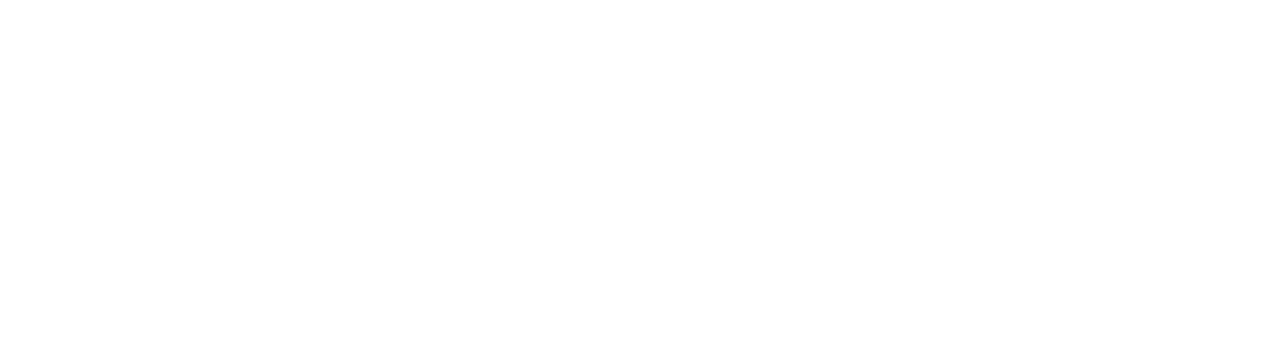
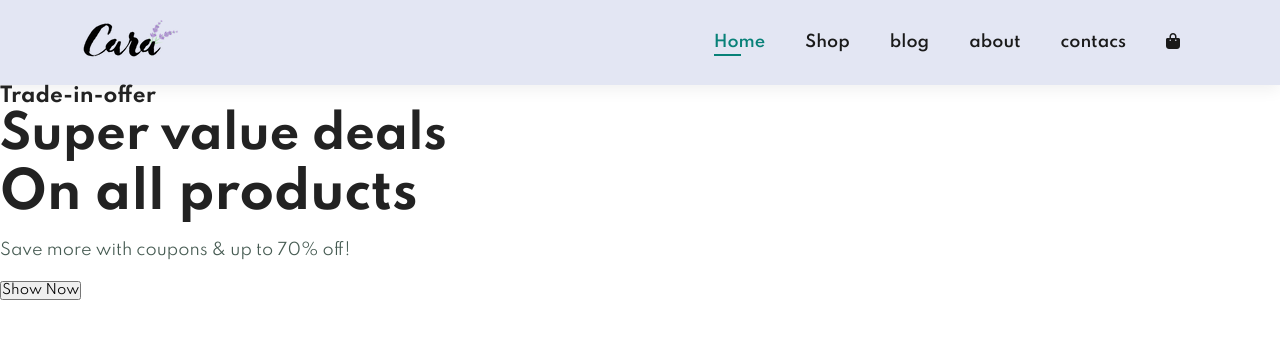
Before and after one commit to Mohammad-Asif-Web/Cara-A-Multipage-Modern-Ecommerce-Website, a website: page index.html in a window 1280 px wide. Drawn offline with Linux system fonts and the light colour scheme.

Commit message:
codes updated and some files modified

```diff
--- a/assets/css/style.css
+++ b/assets/css/style.css
@@ -0,0 +1,89 @@
+@import url('https://fonts.googleapis.com/css2?family=Spartan:wght@100;200;300;400;500;600;700;800;900&display=swap');
+
+/* =============Global CSS Styles============ */
+*{
+    margin: 0;
+    padding: 0;
+    box-sizing: border-box;
+    text-decoration: none;
+    font-family: 'spartan', sans-serif;
+}
+h1{
+    font-size: 50px;
+    line-height: 64px;
+    color: #222;
+}
+h2{
+    font-size: 46px;
+    line-height: 54px;
+    color: #222;
+}
+h4{
+    font-size: 20px;
+    color: #222;
+}
+h6{
+    font-weight: 700;
+    font-size: 12px;
+}
+p{
+    font-size: 16px;
+    color: #465b52;
+    margin: 15px 0 20px 0;
+}
+.section-p1{
+    padding: 40px 80px;
+}
+.section-m1{
+    margin: 40px 0;
+}
+body{
+    width: 100%;
+    scroll-behavior: smooth;
+}
+
+/* ==========Header start */
+    #header{
+        display: flex;
+        align-items: center;
+        justify-content: space-between;
+        padding: 20px 80px;
+        background: #e3e6f3;
+        box-shadow: 0 5px 15px rgba(0, 0, 0, 0.06);
+    }
+    #navbar{
+        display: flex;
+        align-items: center;
+        justify-content: center;
+    }
+    #navbar li{
+        list-style: none;
+        padding: 0 20px;
+        position: relative;
+    }
+    #navbar li a{
+        font-size: 16px;
+        font-weight: 600;
+        color: #1a1a1a;
+        transition: 0.3s ease;
+    }
+    #navbar li a:hover,
+    #navbar li a.active{
+        color: #088178;
+    }
+    #navbar li a.active::after,
+    #navbar li a:hover::after{
+        content: "";
+        width: 30%;
+        height: 2px;
+        background-color: #088178;
+        position: absolute;
+        bottom: -4px;
+        left: 20px;
+    }
+/* ==========Header end */
+
+/* ==========Hero Start */
+
+
+/* ==========Hero End */
--- a/index.html
+++ b/index.html
@@ -6,10 +6,29 @@
     <meta name="viewport" content="width=device-width, initial-scale=1.0">
     <title>Cara - A Modern ECommerce Website</title>
     <link rel="stylesheet" href="./assets/css/style.css">
+    <link rel="stylesheet" href="https://cdnjs.cloudflare.com/ajax/libs/font-awesome/6.0.0/css/all.min.css"/>
 </head>
 <body>
 
+    <section id="header">
+        <a href="#"><img src="img/logo.png" alt="logo"></a>
+        <ul id="navbar">
+            <li><a class="active" href="index.html">Home</a></li>
+            <li><a href="shop.html">Shop</a></li>
+            <li><a href="Blog.html">blog</a></li>
+            <li><a href="About.html">about</a></li>
+            <li><a href="Contact.html">contacs</a></li>
+            <li><a href="cart.html"><i class="fas fa-shopping-bag"></i></a></li>
+        </ul>
+    </section>
 
+    <section id="hero">
+        <h4>Trade-in-offer</h4>
+        <h2>Super value deals</h2>
+        <h1>On all products</h1>
+        <p>Save more with coupons & up to 70% off!</p>
+        <button>Show Now</button>
+    </section>
 
     <script src="./assets/js/main.js"></script>
 </body>
```
